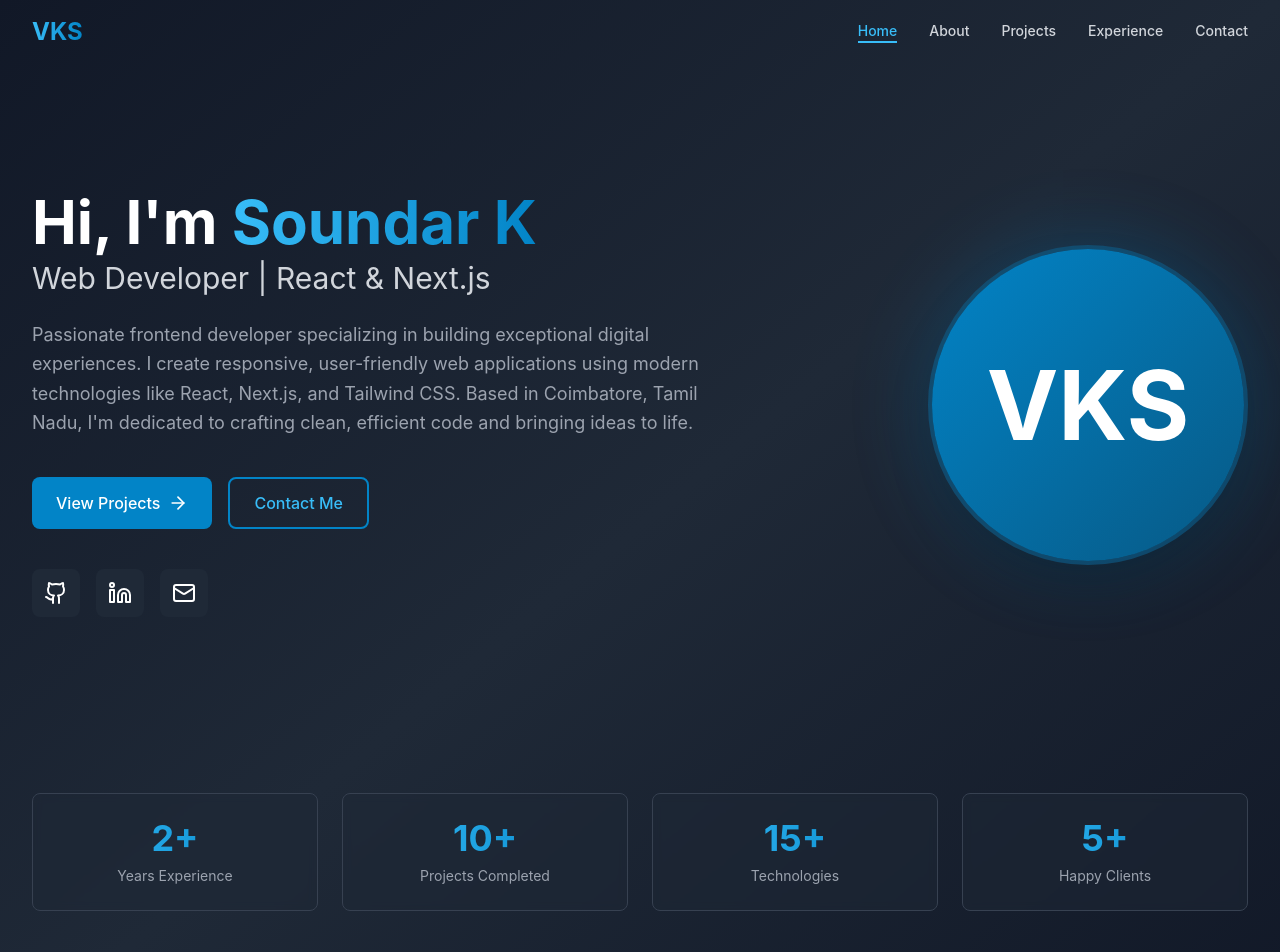
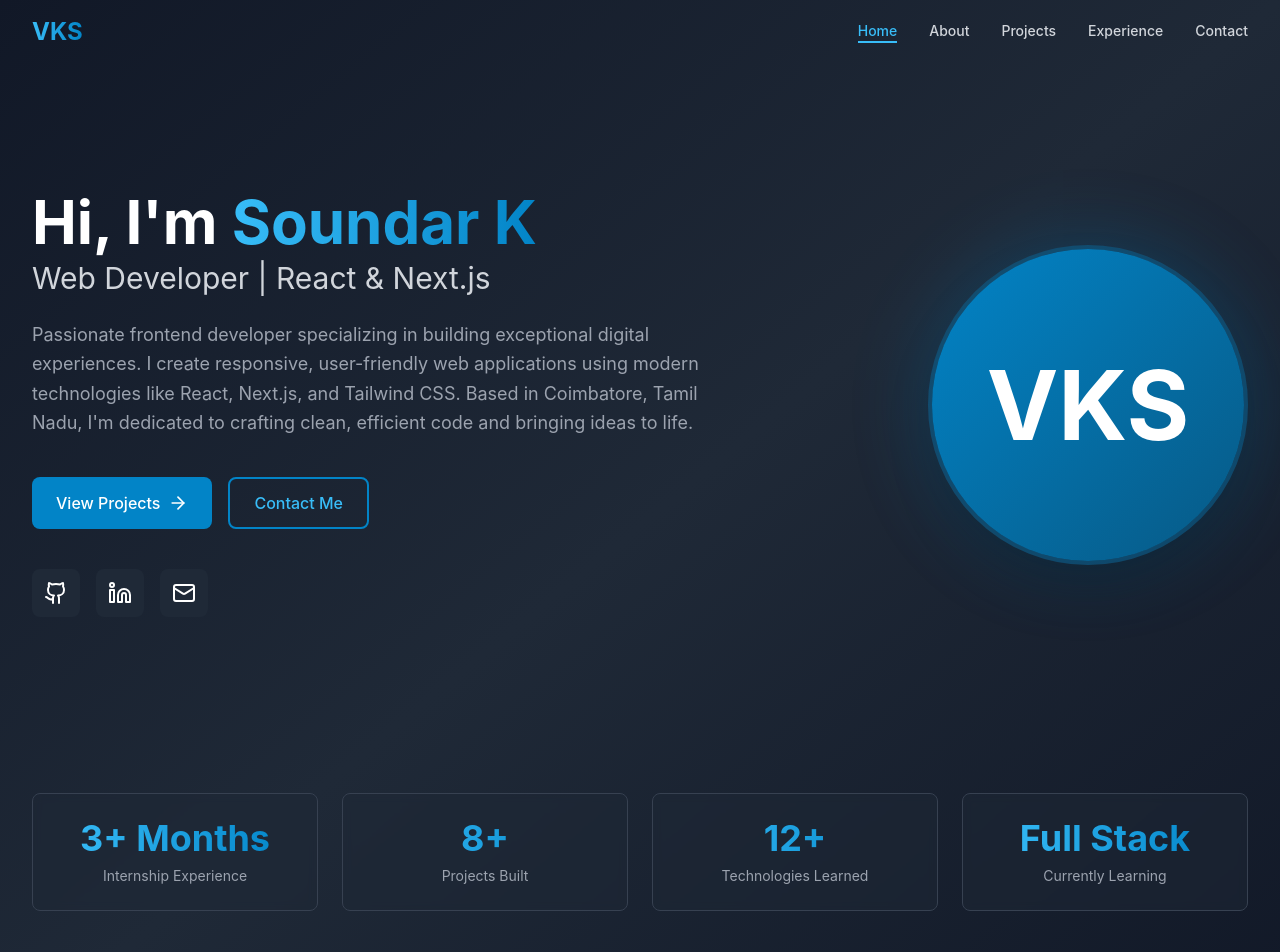
Before and after one commit to Soundar-techie/Portfolio-soundar, a React (Vite) app: page / in a window 1280 px wide. Shown: the top 952 px of the page. Built offline with nearby package versions, Linux system fonts and the light colour scheme; the HTML template or start-up script is replaced by a standard one.

Commit message:
Update portfolio UI

```diff
--- a/package.json
+++ b/package.json
@@ -1,4 +1,3 @@
-
 {
   "name": "soundar-portfolio",
   "private": true,
@@ -10,10 +9,11 @@
     "preview": "vite preview"
   },
   "dependencies": {
+    "emailjs-com": "^3.2.0",
+    "lucide-react": "^0.263.1",
     "react": "^18.3.1",
     "react-dom": "^18.3.1",
-    "react-router-dom": "^6.22.0",
-    "lucide-react": "^0.263.1"
+    "react-router-dom": "^6.22.0"
   },
   "devDependencies": {
     "@types/react": "^18.3.1",
--- a/src/pages/Contact.jsx
+++ b/src/pages/Contact.jsx
@@ -1,3 +1,4 @@
+import emailjs from "emailjs-com";
 import { useState } from 'react';
 import { Mail, MapPin, Phone, Send, Github, Linkedin, Twitter, CheckCircle2 } from 'lucide-react';
 
@@ -50,20 +51,52 @@ const Contact = () => {
         }
     };
 
+    // const handleSubmit = (e) => {
+    //     e.preventDefault();
+    //     const newErrors = validateForm();
+
+    //     if (Object.keys(newErrors).length === 0) {
+    //         // Form is valid
+    //         console.log('Form submitted:', formData);
+    //         setSubmitted(true);
+    //         setFormData({ name: '', email: '', message: '' });
+
+    //         // Reset submitted message after 5 seconds
+    //         setTimeout(() => {
+    //             setSubmitted(false);
+    //         }, 5000);
+    //     } else {
+    //         setErrors(newErrors);
+    //     }
+    // };
+
     const handleSubmit = (e) => {
         e.preventDefault();
         const newErrors = validateForm();
 
         if (Object.keys(newErrors).length === 0) {
-            // Form is valid
-            console.log('Form submitted:', formData);
-            setSubmitted(true);
-            setFormData({ name: '', email: '', message: '' });
+            emailjs
+                .send(
+                    "service_wxhn6hc",     // 🔴 from EmailJS
+                    "template_gspamvj",    // 🔴 from EmailJS
+                    {
+                        name: formData.name,
+                        email: formData.email,
+                        message: formData.message,
+                    },
+                    "V9D1wkbvDpgS5UG2W"      // 🔴 from EmailJS
+                )
+                .then(() => {
+                    setSubmitted(true);
+                    setFormData({ name: "", email: "", message: "" });
 
-            // Reset submitted message after 5 seconds
-            setTimeout(() => {
-                setSubmitted(false);
-            }, 5000);
+                    setTimeout(() => {
+                        setSubmitted(false);
+                    }, 5000);
+                })
+                .catch((error) => {
+                    console.error("EmailJS Error:", error);
+                });
         } else {
             setErrors(newErrors);
         }
--- a/src/pages/Home.jsx
+++ b/src/pages/Home.jsx
@@ -89,7 +89,7 @@ const Home = () => {
       </section>
 
       {/* Quick Stats */}
-      <section className="max-w-7xl mx-auto px-4 sm:px-6 lg:px-8 py-12">
+      {/* <section className="max-w-7xl mx-auto px-4 sm:px-6 lg:px-8 py-12">
         <div className="grid grid-cols-2 md:grid-cols-4 gap-6">
           {[
             { label: 'Years Experience', value: '2+' },
@@ -108,7 +108,29 @@ const Home = () => {
             </div>
           ))}
         </div>
+      </section> */}
+
+      <section className="max-w-7xl mx-auto px-4 sm:px-6 lg:px-8 py-12">
+        <div className="grid grid-cols-2 md:grid-cols-4 gap-6">
+          {[
+            { label: 'Internship Experience', value: '3+ Months' },
+            { label: 'Projects Built', value: '8+' },
+            { label: 'Technologies Learned', value: '12+' },
+            { label: 'Currently Learning', value: 'Full Stack' },
+          ].map((stat, index) => (
+            <div
+              key={index}
+              className="bg-gray-800/50 backdrop-blur-sm rounded-lg p-6 text-center border border-gray-700 hover:border-primary-600 transition-all duration-300 hover:scale-105"
+            >
+              <div className="text-3xl md:text-4xl font-bold text-gradient mb-2">
+                {stat.value}
+              </div>
+              <div className="text-gray-400 text-sm">{stat.label}</div>
+            </div>
+          ))}
+        </div>
       </section>
+
     </div>
   );
 };
```
Also changed, not shown: 1 other file (tests, documents, lock files or other folders).
